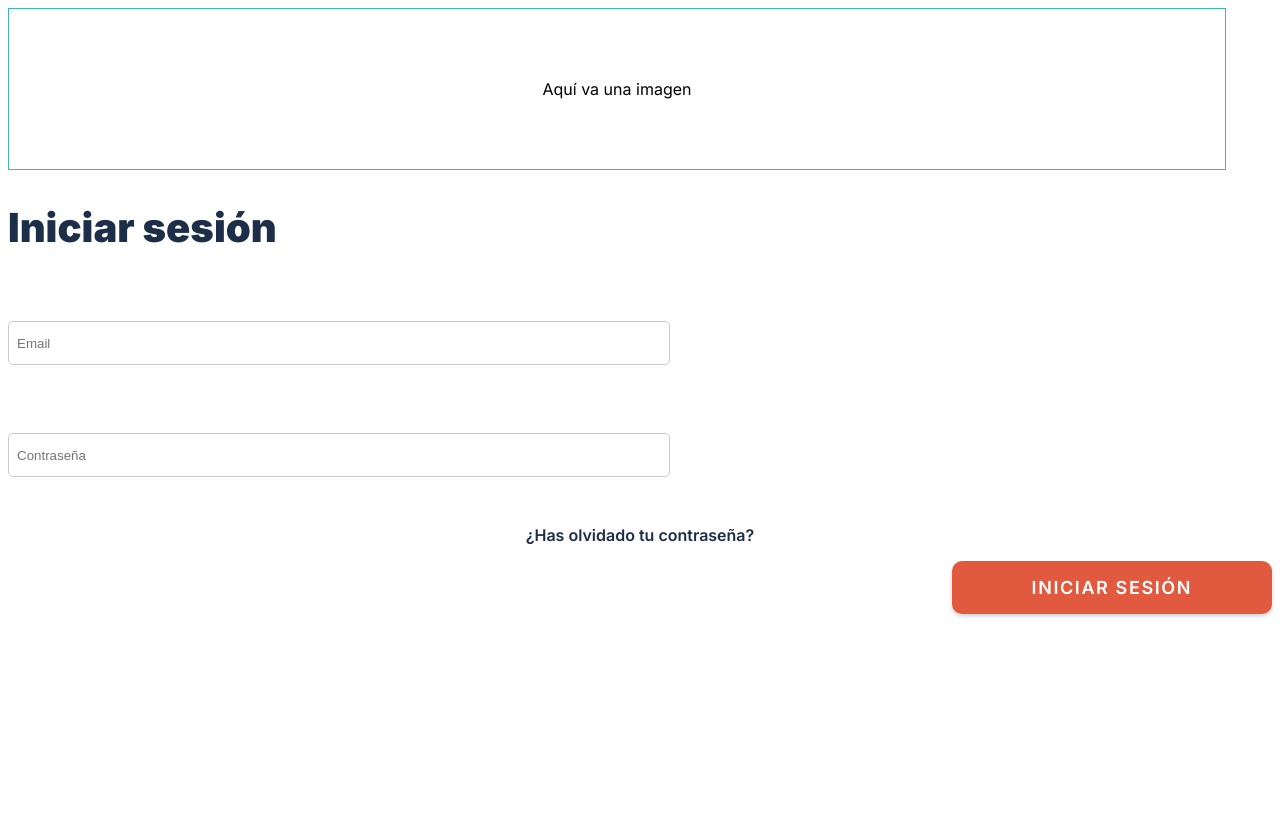
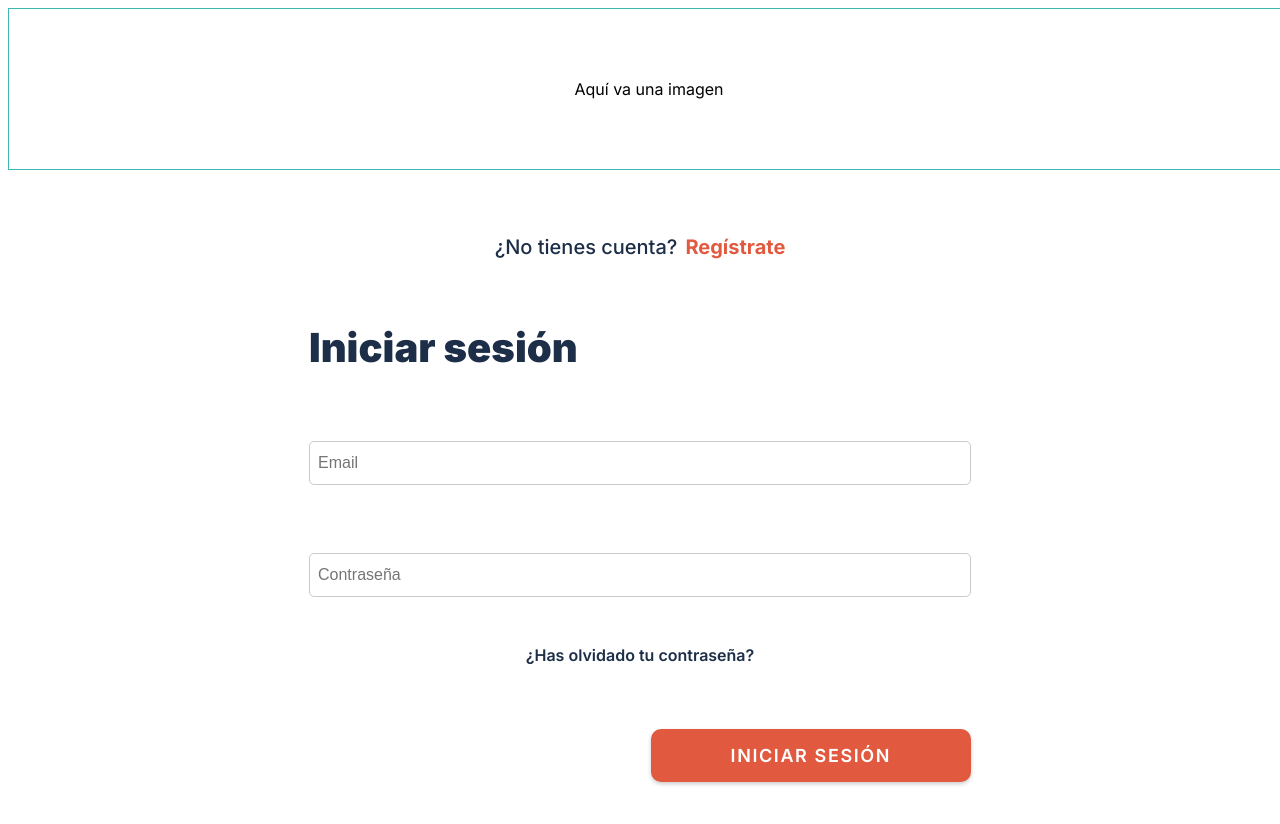
Before and after one commit to raulalhena/actos, a Next.js app: page /login in a window 1280 px wide. Shown: the top 824 px of the page. Before the commit the page ends 800 px from the top, so only its background shows below. Built offline with nearby package versions, Linux system fonts and the light colour scheme.

Commit message:
Styles added to components

```diff
--- a/src/app/interfaces/textInputWithSubtitleProps.ts
+++ b/src/app/interfaces/textInputWithSubtitleProps.ts
@@ -1,4 +1,4 @@
-export interface textInputWithSubtitleProps {
+export interface TextInputWithSubtitleProps {
     label: string;
     subtitle: string;
     placeholder: string;
--- a/src/app/login/login.module.css
+++ b/src/app/login/login.module.css
@@ -1,5 +1,5 @@
 .header {
-  width: 95vw;
+  width: 100vw;
   height: 20vh;
   flex-shrink: 0;
   display: flex;
@@ -7,3 +7,9 @@
   align-items: center;
   border: 1px solid rgb(61, 182, 182);
 }
+
+.container {
+  display: flex;
+  justify-content: center;
+  align-items: center;
+}
--- a/src/app/login/page.tsx
+++ b/src/app/login/page.tsx
@@ -6,7 +6,9 @@ const page = () => {
     return (
         <div>
             <section className={styles.header}>Aquí va una imagen</section>
-            <LogInForm />
+            <div className={styles.container}>
+                <LogInForm />
+            </div>
         </div>
     );
 };
--- a/src/components/LogInForm/LogInForm.module.css
+++ b/src/components/LogInForm/LogInForm.module.css
@@ -1,5 +1,9 @@
 .container {
-    margin: 3rem 2rem;
+    margin: 3rem 0rem;
+    width: 100vw;
+    display: flex;
+    align-items: center;
+    justify-content: center;
 }
 
 .registerTitle {
@@ -20,9 +24,5 @@
 
 .forgotPasswordLink {
     text-align: center;
+    margin-bottom: 4rem;
 }
-
-.customInput {
-    color: blue;
-    width: 1000px;
-}
--- a/src/components/LogInForm/LogInForm.tsx
+++ b/src/components/LogInForm/LogInForm.tsx
@@ -5,14 +5,12 @@ import ButtonSubmit from '@/components/Button/ButtonSubmit';
 import { LogInProps } from '@/app/interfaces/logInProps';
 
 const LogInForm = () => {
-    const [logInData, setLogInData] = useState<LogInProps>({
+    const [ logInData, setLogInData ] = useState<LogInProps>({
         email: '',
         password: '',
     });
-
-    const [passwordError, setPasswordError] = useState<string | null>(null);
-    const [emailError, setEmailError] = useState<string | null>(null);
-
+    const [ passwordError, setPasswordError ] = useState<string | null>(null);
+    const [ emailError, setEmailError ] = useState<string | null>(null);
     const handleInputChange = (event: React.ChangeEvent<HTMLInputElement>) => {
         const { id, value } = event.target;
         setLogInData({
@@ -26,7 +24,6 @@ const LogInForm = () => {
 
         // Validate password
         const isValidPassword = validatePassword(logInData.password);
-
         if (!isValidPassword) {
             setPasswordError(
                 'La contraseña debe tener al menos una mayúscula, un número y un carácter especial.'
@@ -37,7 +34,6 @@ const LogInForm = () => {
 
         // Validate email
         const isValidEmail = validateEmail(logInData.email);
-
         if (!isValidEmail) {
             setEmailError('El email no tiene un formato válido.');
         } else {
@@ -49,20 +45,23 @@ const LogInForm = () => {
     // Function to validate password
     const validatePassword = (password: string) => {
         const passwordRegex =
-            /^(?=.*[A-Z])(?=.*\d)(?=.*[@$!%*?&])[A-Za-z\d@$!%*?&]+$/;
+      /^(?=.*[A-Z])(?=.*\d)(?=.*[@$!%*?&])[A-Za-z\d@$!%*?&]+$/;
         return passwordRegex.test(password);
     };
 
     // Function to validate email
     const validateEmail = (email: string) => {
-        const emailRegex =
-            /^[A-Z0-9._%+-]+@[A-Z0-9.-]+\.[A-Z]{2,}$/i;
+        const emailRegex = /^[A-Z0-9._%+-]+@[A-Z0-9.-]+\.[A-Z]{2,}$/i;
         return emailRegex.test(email);
     };
 
     return (
-        <div className={styles.logInFormContainer}>
+        <div className={styles.container}>
             <form onSubmit={handleSubmit}>
+                <section className={styles.registerTitle}>
+                    <h2>¿No tienes cuenta?</h2>
+                    <h2 className={styles.registerLink}>Regístrate</h2>
+                </section>
                 <section className={styles.logInForm}>
                     <h1>Iniciar sesión</h1>
                     <TextInput
--- a/src/components/Select/Select.module.css
+++ b/src/components/Select/Select.module.css
@@ -12,7 +12,16 @@
   background-color: white;
   color: #8f8f8f;
   margin: 1rem 0 2rem 0;
+  font-size: 12px;
 }
+
+.input:focus {
+  border-radius: 0.3125rem;
+  border: 1.5px solid #1C2E48!important;
+  box-shadow: 0 0 5px rgba(0, 0, 0, 0.1);
+  outline: none;
+}
+
 
 /* Para pantallas más grandes o iguales a 768px (md) */
 @media screen and (min-width: 768px) {
--- a/src/components/TextArea/TextArea.module.css
+++ b/src/components/TextArea/TextArea.module.css
@@ -10,6 +10,15 @@
   border-radius: 5px;
   border: 1px solid #cacaca;
   margin: 1rem 0 2rem 0;
+  font-size: 16px;
+  transition: border 0.3s ease-in-out;
+}
+
+.input:focus {
+  border: 1.5px solid #1C2E48;
+  box-shadow: 0 0 5px rgba(0, 0, 0, 0.1);
+  outline: none;
+  caret-color: #e15a40 ;
 }
 
 /* Para pantallas más grandes o iguales a 768px (md) */
--- a/src/components/TextInput/TextInput.module.css
+++ b/src/components/TextInput/TextInput.module.css
@@ -10,6 +10,15 @@
   border-radius: 5px;
   border: 1px solid #cacaca;
   margin: 1rem 0 2rem 0;
+  font-size: 16px;
+  transition: border 0.3s ease-in-out;
+}
+
+.input:focus {
+  border: 1.5px solid #1C2E48;
+  box-shadow: 0 0 5px rgba(0, 0, 0, 0.1);
+  outline: none;
+  caret-color: #e15a40 ;
 }
 
 /* Para pantallas más grandes o iguales a 768px (md) */
--- a/src/components/TextInputWithSubtitle/TextInputWithSubtitle.module.css
+++ b/src/components/TextInputWithSubtitle/TextInputWithSubtitle.module.css
@@ -14,6 +14,15 @@
   border-radius: 5px;
   border: 1px solid #cacaca;
   margin: 1rem 0 2rem 0;
+  font-size: 16px;
+  transition: border 0.3s ease-in-out;
+}
+
+.input:focus {
+  border: 1.5px solid #1C2E48;
+  box-shadow: 0 0 5px rgba(0, 0, 0, 0.1);
+  outline: none;
+  caret-color: #e15a40 ;
 }
 
 /* Para pantallas más grandes o iguales a 768px (md) */
--- a/src/components/TextInputWithSubtitle/TextInputWithSubtitle.tsx
+++ b/src/components/TextInputWithSubtitle/TextInputWithSubtitle.tsx
@@ -1,7 +1,7 @@
-import { textInputWithSubtitleProps } from '@/app/interfaces/textInputWithSubtitleProps';
+import { TextInputWithSubtitleProps } from '@/app/interfaces/textInputWithSubtitleProps';
 import styles from './TextInputWithSubtitle.module.css';
 
-function TextInputWithSubtitle(props: textInputWithSubtitleProps) {
+function TextInputWithSubtitle(props: TextInputWithSubtitleProps) {
     const { label, subtitle, placeholder, id, maxLength, minLength, value, onChange } = props;
 
     return (
```
Also changed, not shown: src/components/Select/Select.tsx (line endings or trailing spaces).
